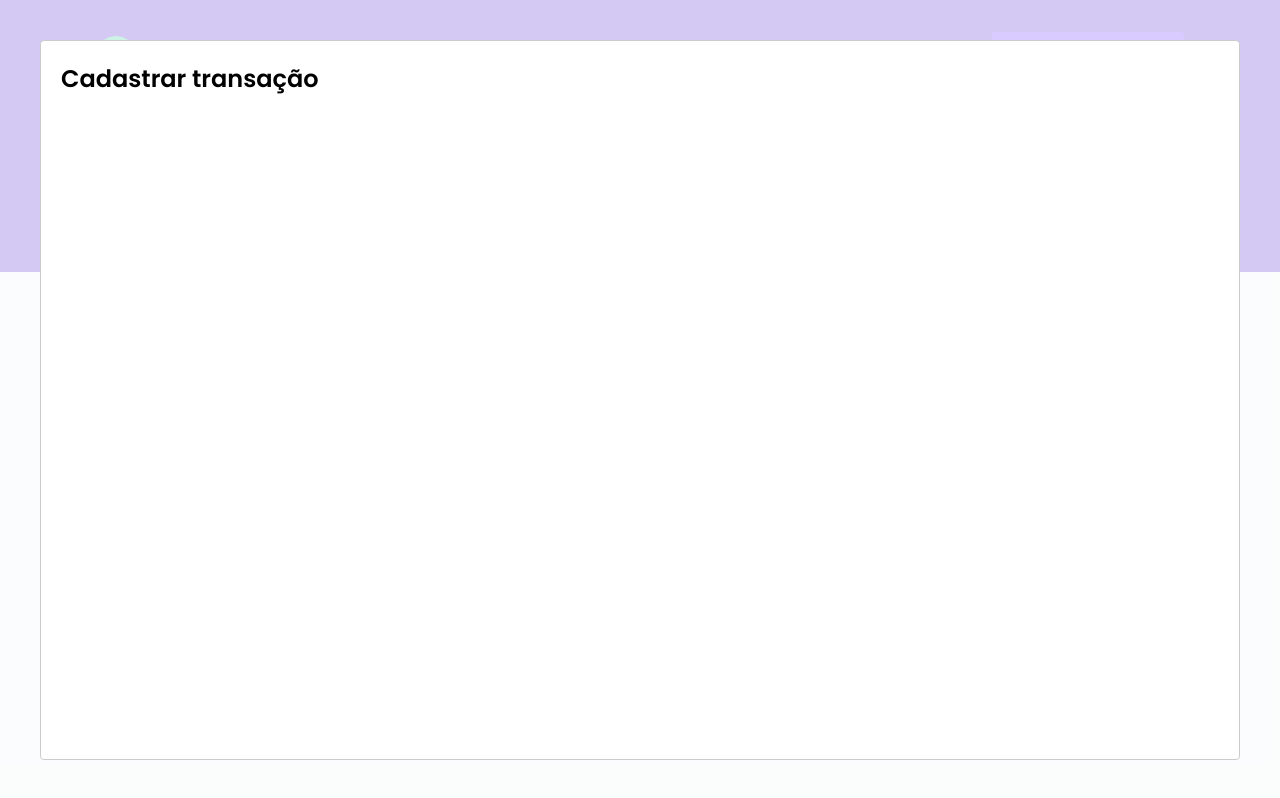
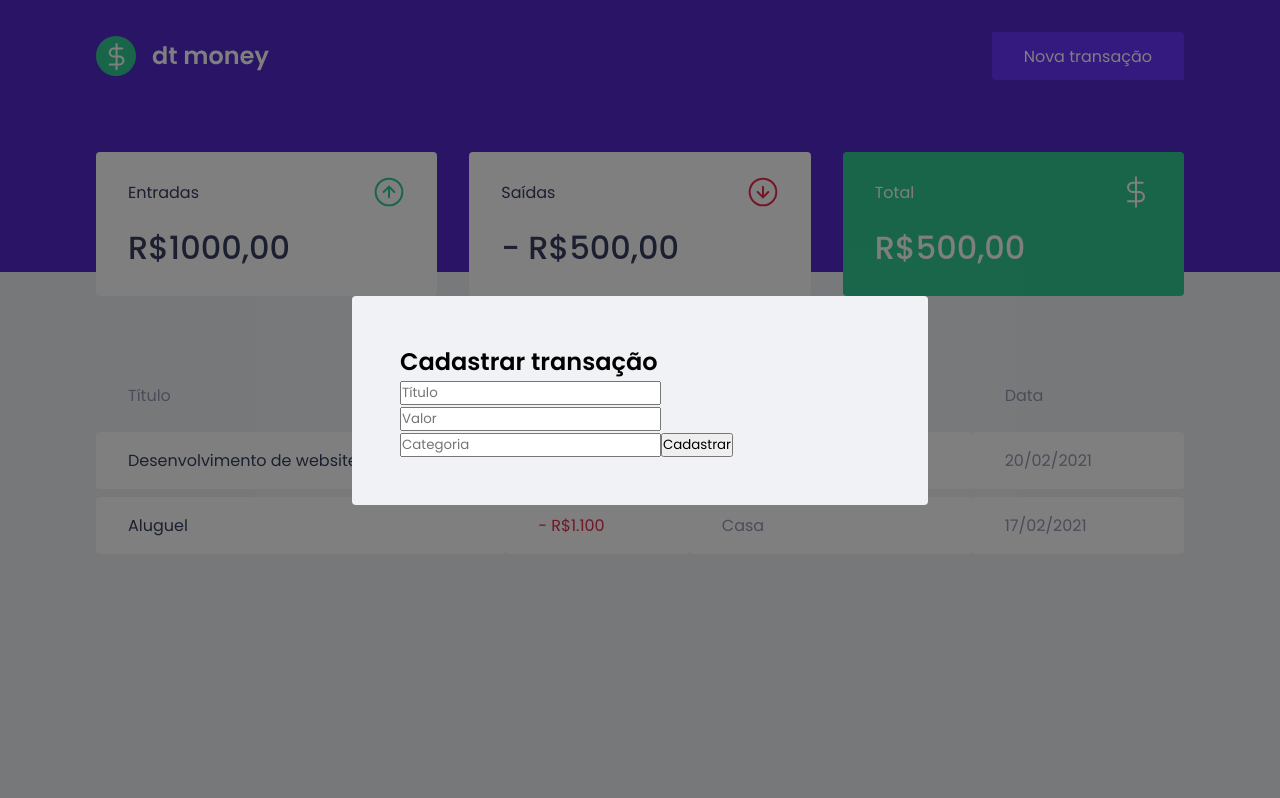
Before and after one commit to vleonecezar/take-control, a React (Create React App) app: page / in a window 1280 px wide. Both pictures are taken after a click on the button "Nova transação". Built offline with nearby package versions, Linux system fonts and the light colour scheme; no server answers; what miragejs would draw is missing.

Commit message:
form structure

```diff
--- a/src/components/NewTransactionModal/index.tsx
+++ b/src/components/NewTransactionModal/index.tsx
@@ -1,4 +1,5 @@
 import Modal from "react-modal";
+import { Container } from "./styles";
 
 interface NewTransactionModalProps {
   isOpen: boolean;
@@ -10,8 +11,23 @@
   onRequestClose,
 }: NewTransactionModalProps) {
   return (
-    <Modal isOpen={isOpen} onRequestClose={onRequestClose}>
-      <h2>Cadastrar transação</h2>
+    <Modal
+      isOpen={isOpen}
+      onRequestClose={onRequestClose}
+      overlayClassName="react-modal-overlay"
+      className="react-modal-content"
+    >
+      <Container>
+        <h2>Cadastrar transação</h2>
+
+        <input placeholder="Título" />
+
+        <input type="number" placeholder="Valor" />
+
+        <input placeholder="Categoria" />
+
+        <button type="submit">Cadastrar</button>
+      </Container>
     </Modal>
   );
 }
--- a/src/components/NewTransactionModal/styles.ts
+++ b/src/components/NewTransactionModal/styles.ts
@@ -1,3 +1,3 @@
 import styled from "styled-components";
 
-export const Container = styled.div``;
+export const Container = styled.form``;
--- a/src/styles/global.ts
+++ b/src/styles/global.ts
@@ -53,4 +53,27 @@
         opacity: 0.6;
         cursor: not-allowed;
     }
+
+    .react-modal-overlay {
+        background: rgba(0, 0, 0, .5);
+
+        position: fixed;
+        top: 0;
+        bottom: 0;
+        right: 0;
+        left: 0;
+
+        display: flex;
+        justify-content: center;
+        align-items: center;
+    }
+
+    .react-modal-content {
+        width: 100%;
+        max-width: 576px;
+        background: var(--background);
+        padding: 3rem;
+        position: relative;
+        border-radius: 0.25rem;
+    }
 `;
```
